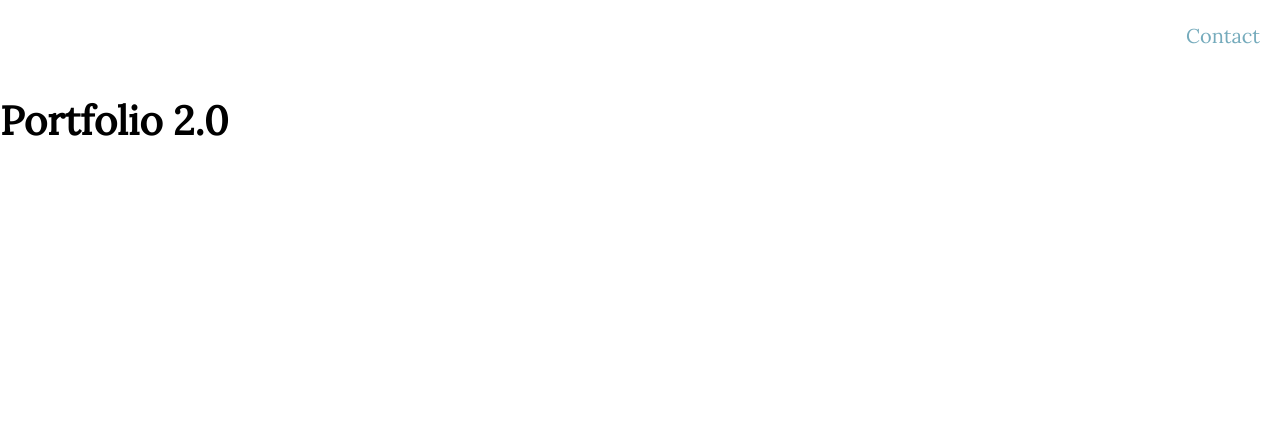
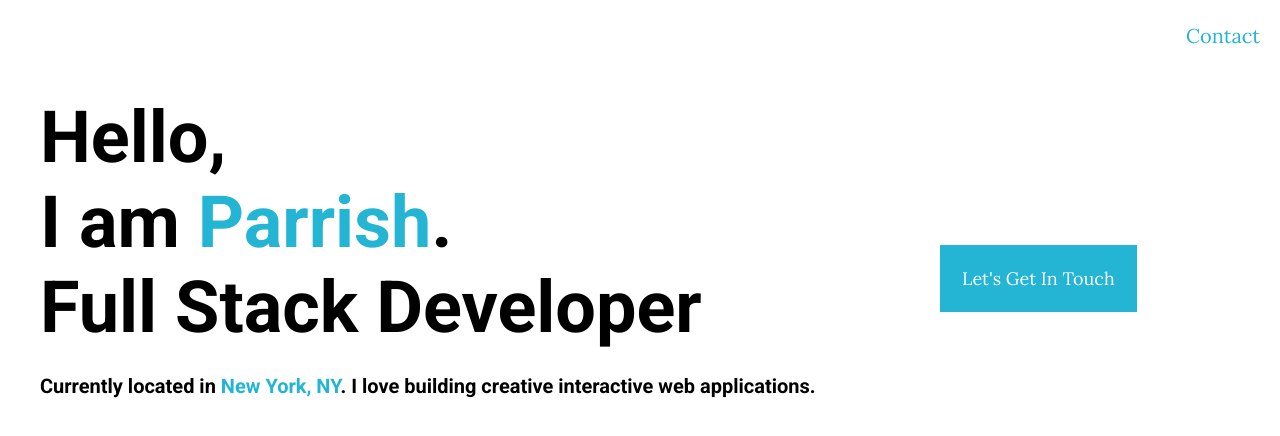
Before and after one commit to amadi5892/Portfolio-2.0, a React (Create React App) app: page / in a window 1280 px wide. Shown: the top 436 px of the page. Built offline with nearby package versions, Linux system fonts and the light colour scheme.

Commit message:
added hero section

```diff
--- a/src/App.css
+++ b/src/App.css
@@ -38,5 +38,5 @@ body {
 
 a {
   text-decoration: none;
-  color: #75ABBC;
+  color: #23B5D3;
 }
--- a/src/App.js
+++ b/src/App.js
@@ -1,4 +1,5 @@
 import Nav from './routes/nav/nav.components';
+import Hero from './components/hero/hero.components';
 
 import './App.css';
 
@@ -6,7 +7,7 @@ function App() {
   return (
     <div className="App">
       <Nav />
-      <h1>Portfolio 2.0</h1>
+      <Hero />
     </div>
   );
 }
--- /dev/null
+++ b/src/components/hero/hero.components.jsx
@@ -0,0 +1,24 @@
+import React from "react";
+import './hero.styles.css';
+
+const Hero = () => {
+    return (
+        <div className="hero-section" >
+            <div className="hero-container">
+                <div className="hero-text-box" >
+                    <h2>Hello,</h2>
+                    <h2>I am <span>Parrish</span>.</h2>
+                    <h2>Full Stack Developer</h2>
+                </div>
+                <div className="hero-btn-section">
+                    <button className="hero-btn" onClick={e => window.location.href='#contact'} >Let's Get In Touch</button>
+                </div>
+                <div className="sub-hero-container" >
+                    <p>Currently located in <span>New York, NY</span>. I love building creative interactive web applications.</p>
+                </div>
+            </div>
+        </div>
+    );
+}
+
+export default Hero;
--- /dev/null
+++ b/src/components/hero/hero.styles.css
@@ -0,0 +1,57 @@
+.hero-section {
+    height: 100vh;
+    margin: auto 2rem;
+    font-family: 'Roboto', sans-serif;
+
+}
+
+.hero-section span {
+    color: #23B5D3;
+
+}
+
+.hero-container {
+    display: grid;
+    grid-template-columns: 2fr 1fr;
+    grid-template-rows: 100% 100%;
+    grid-template-areas: "hero button"
+                         "sub .";
+    position: relative;
+}
+
+.hero-text-box {
+    grid-area: hero;
+    font-size: 48px;
+    display: flex;
+    flex-direction: column;
+}
+
+.hero-btn-section {
+    grid-area: button;
+    position: absolute;
+    top: 50%;
+    left: 25%;
+}
+
+.hero-btn {
+    width: 100%;
+    margin: 10px auto;
+    padding: 20px;
+    background-color: #23B5D3;
+    border: 2px solid #23B5D3;
+    color: white;
+    display: block;
+    font-family: 'Lora', serif;
+    font-size: 18px;
+    transition: 0.2s ease-out;
+    cursor: pointer;
+}
+
+.hero-btn:hover {
+    background-color: #DFE0E2;
+    color: #071013;
+}
+
+.sub-hero-container {
+    grid-area: sub;
+}
--- a/src/routes/nav/nav.styles.css
+++ b/src/routes/nav/nav.styles.css
@@ -18,5 +18,5 @@
 }
 
 .nav-links-container li:hover {
-    border-bottom: 2px solid #23B5D3;
+    border-bottom: 2px solid #A2AEBB;
 }
```
